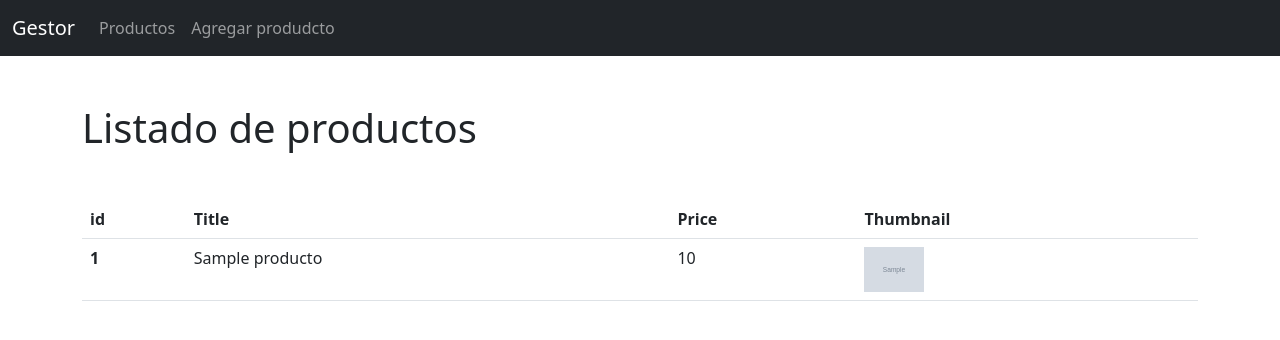
After one commit to Joaquinviretti/desafio-mvc, a Node server app: template public/views/productos.pug in a window 1280 px wide. The commit adds this page. Shown: the top 340 px of the page. Run offline with Node 20, Linux system fonts and the light colour scheme; the template is opened without the code that fills it: most values are stand-ins (such as "Sample title", 1, 10 or a date in 2020).

Commit message:
creo tabla dinámica con pug

```diff
--- a/public/views/form.pug
+++ b/public/views/form.pug
@@ -1,6 +1,6 @@
 extends layout.pug
 
-block carga
+block content
     h1(class="mb-5")="Cargar producto"
     form(
         action="/api/productos"
--- a/public/views/layout.pug
+++ b/public/views/layout.pug
@@ -7,9 +7,26 @@ html
             integrity="sha384-0evHe/X+R7YkIZDRvuzKMRqM+OrBnVFBL6DOitfPri4tjfHxaWutUpFmBp4vmVor"
         )
     body
+        nav(class="navbar navbar-expand-lg navbar-dark bg-dark")
+            div(class="container-fluid")
+                a(class="navbar-brand" href="#")="Gestor"
+                button(
+                    class="navbar-toggler"
+                    type="button" data-bs-toggle="collapse" data-bs-target="#navbarNavAltMarkup"
+                    aria-controls="navbarNavAltMarkup" aria-expanded="false"
+                    aria-label="Toggle navigation"
+                    )
+                    span(class="navbar-toggler-icon")
+                div(
+                    class="collapse navbar-collapse"
+                    id="navbarNavAltMarkup"
+                )
+                    div(class="navbar-nav")
+                        a(class="nav-link" href="/api/productos/")="Productos"
+                        a(class="nav-link" href="/api/productos/add")="Agregar produdcto"
 
         main(class="container pt-5")
-            block carga
+            block content
         script(
             src="https://cdn.jsdelivr.net/npm/bootstrap@5.2.0-beta1/dist/js/bootstrap.bundle.min.js" integrity="sha384-pprn3073KE6tl6bjs2QrFaJGz5/SUsLqktiwsUTF55Jfv3qYSDhgCecCxMW52nD2"
             crossorigin="anonymous"
--- /dev/null
+++ b/public/views/productos.pug
@@ -0,0 +1,23 @@
+extends layout.pug
+
+block content
+    h1(class="mb-5")="Listado de productos"
+    table(class="table")
+        thead
+            tr
+                th(scope="col")="id"
+                th(scope="col")="Title"
+                th(scope="col")="Price"
+                th(scope="col")="Thumbnail"
+        tbody
+            each p in productos
+                tr
+                    th(scope="row")=p.id
+                    td=p.title
+                    td=p.price
+                    td
+                        img(
+                            alt=p.title
+                            src=p.thumbnail
+                            style="width: 60px"
+                        )
--- a/src/api.js
+++ b/src/api.js
@@ -2,7 +2,7 @@ class Api {
     productos = []
 
     add(producto) {
-        producto.id = this.getAll().length;
+        producto.id = this.getAll().length + 1;
         this.productos.push(producto);
         console.log(this.productos);
     }
--- a/src/server.js
+++ b/src/server.js
@@ -35,8 +35,13 @@ let validarId = (req, res, next) => {
     }
 }
 
-//GET
-router.get('/', (req, res) => {
+//GET listado
+router.get('', (req, res)=> {
+    res.render("productos", {productos: api.getAll()})
+})
+
+//GET add
+router.get('/add', (req, res) => {
     res.render("form")
 })
 
@@ -52,7 +57,7 @@ router.post('/', (req, res) => {
         ...req.body
     };
     api.add(producto)
-    res.json(producto);
+    res.redirect('/api/productos')
 })
 
 //PUT
```
